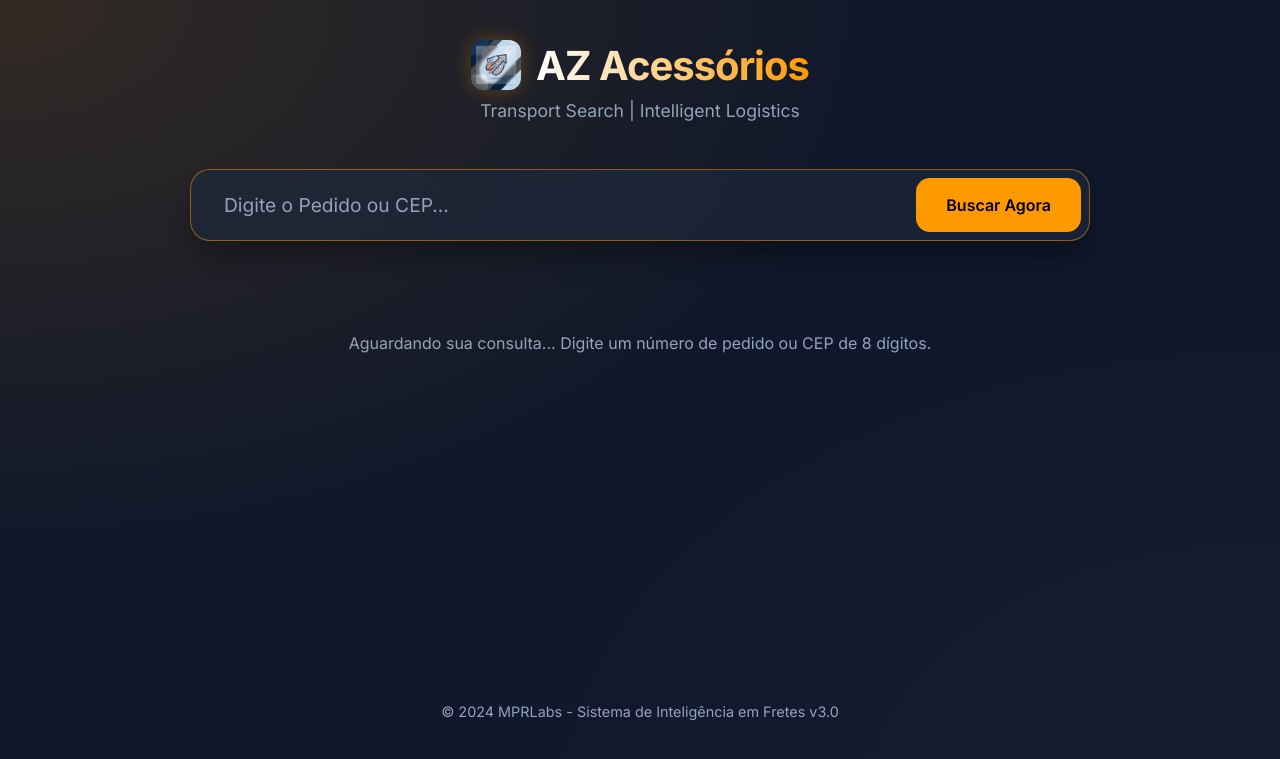
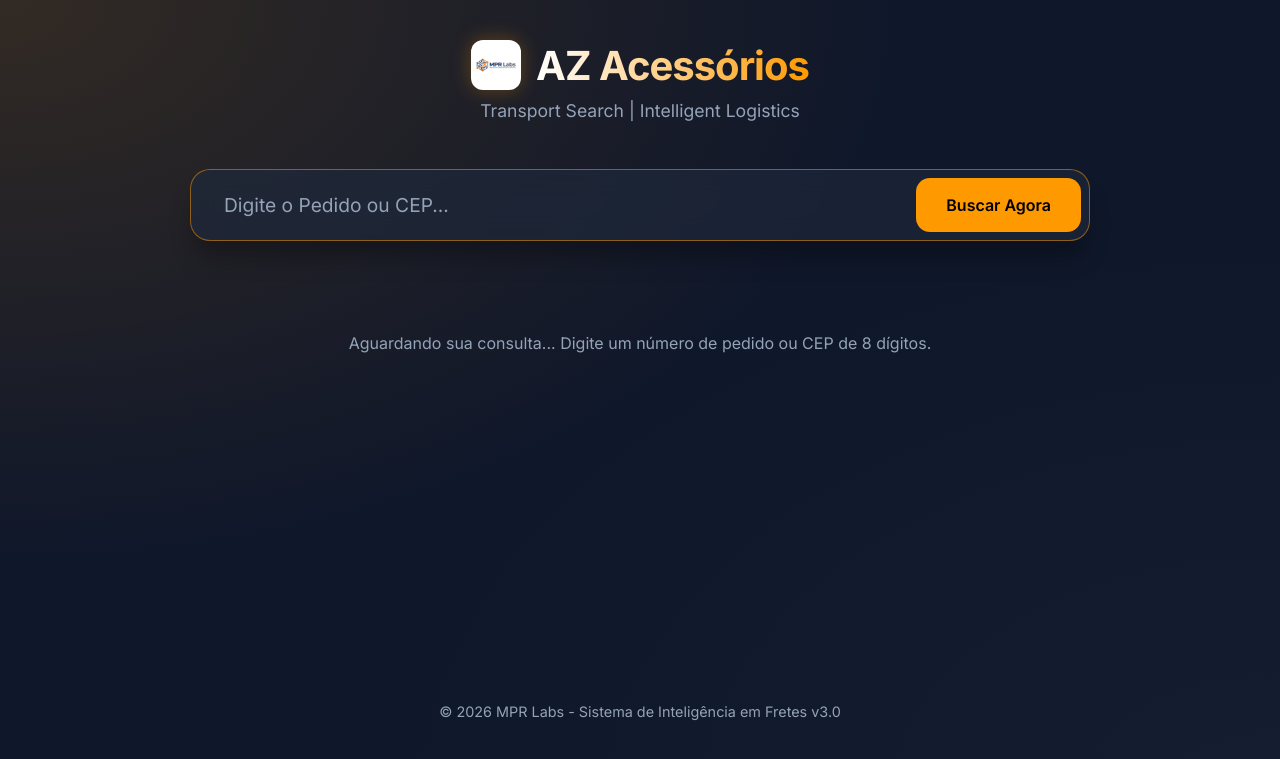
Before and after one commit to marcospr3421/MPRConsultaCep, a Flask app: page / in a window 1280 px wide. Shown: the top 759 px of the page. Run offline with Flask 3, Linux system fonts and the light colour scheme.

Commit message:
UI: Update year to 2026 and logo with explicit MPR Labs text

```diff
--- a/templates/index.html
+++ b/templates/index.html
@@ -308,7 +308,7 @@
     </div>
 
     <footer>
-        <p>&copy; 2024 MPRLabs - Sistema de Inteligência em Fretes v3.0</p>
+        <p>&copy; 2026 MPR Labs - Sistema de Inteligência em Fretes v3.0</p>
     </footer>
 
     <script>
```
Also changed, not shown: static/mpr_logo.png.
